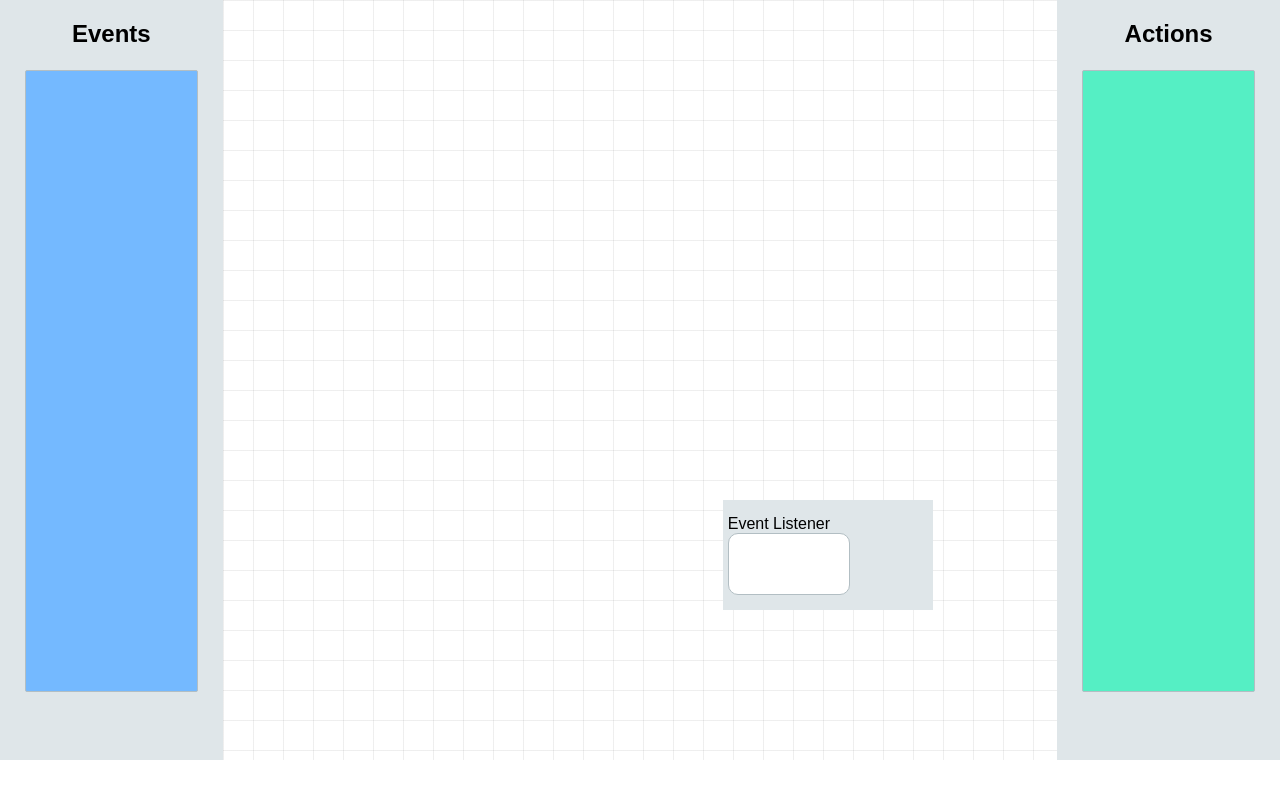
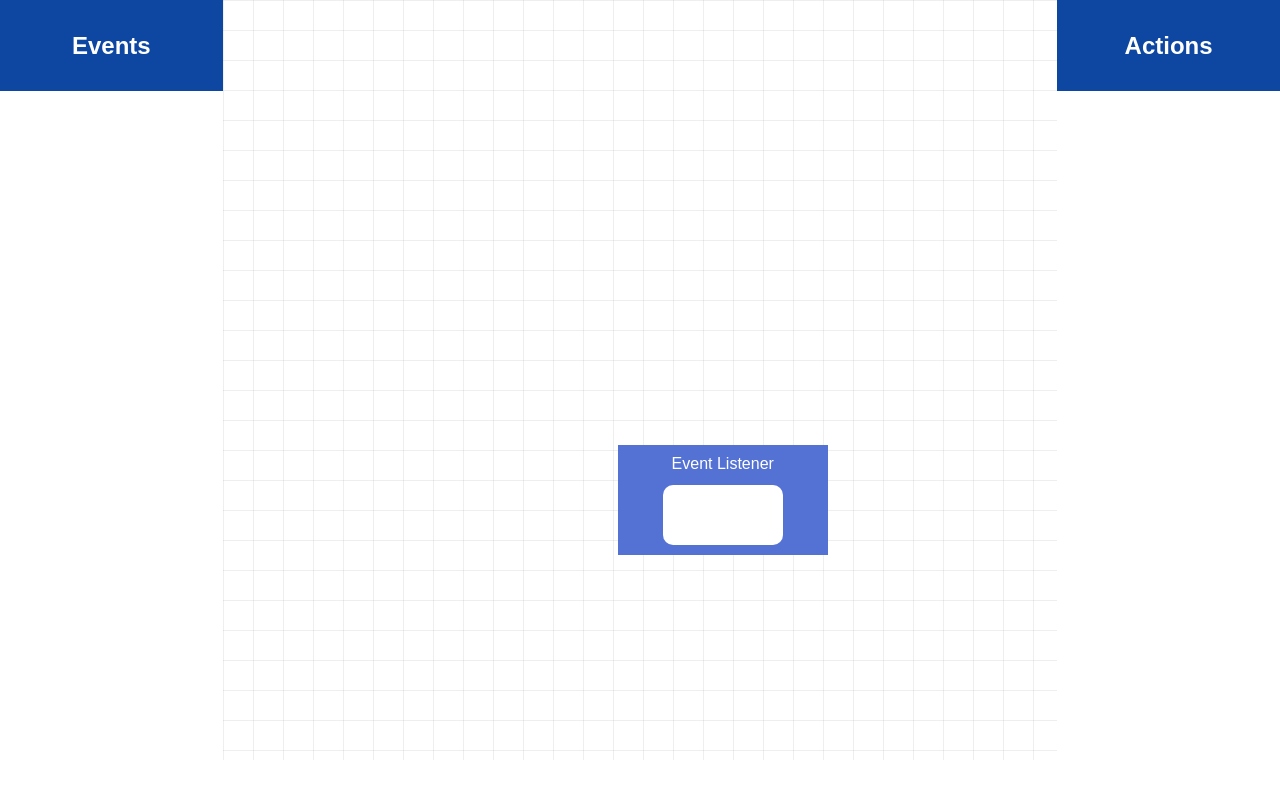
Before and after one commit to DanielSAbrahms/Sj-lv, an Electron app: page index.html in a window 1280 px wide. Drawn offline with nearby package versions, Linux system fonts and the light colour scheme; no server answers; a web font is replaced by a local one.

Commit message:
Started Using Material Design or Styling

```diff
--- a/index.html
+++ b/index.html
@@ -2,7 +2,7 @@
 <html>
 <head>
     <meta charset="UTF-8">
-    <title>Nordan</title>
+    <title>Sj-lv</title>
     <link href="styles/main.css" rel="stylesheet" type="text/css" />
     <link href = "https://code.jquery.com/ui/1.10.4/themes/ui-lightness/jquery-ui.css"
     rel = "stylesheet">
@@ -29,7 +29,7 @@
         <div id="container">
             <div id="sandbox">
                 <div id="slot_1_container">
-                    <span style="width: 100%; height: 30px;">Event Listener</span>
+                    <span class="eventListener_Container">Event Listener</span>
                     <div id="slot_1" class="slot eventListener empty"></div>
                 </div>
             </div>
--- a/scripts/_menuObject.js
+++ b/scripts/_menuObject.js
@@ -9,8 +9,7 @@ module.exports = function menuObject (type = "noType", name = "noName", active =
 
 }
 
-function dropHandler() {
-    console.log("!!!!!!!!!!!!!!!!I have a new Home");
+function dropHandler(event, ui) {
 }
 
 function doubleClickHandler() {
--- a/scripts/menu.js
+++ b/scripts/menu.js
@@ -17,7 +17,9 @@ $(function() {
       snapMode: "inner",
       cursor: "move",
       revert: "invalid",
-      stop: leftMenu.dropHandler
+      stop: function(event, ui) {
+          leftMenu.dropHandler(event, ui);
+      }
   });
 
   $("#leftMenuContainer li").on('dblclick', leftMenu.doubleClickHandler);
--- a/styles/main.css
+++ b/styles/main.css
@@ -1,4 +1,13 @@
-
+html {
+    --primary: #0d47a1 !important;
+    --primary-light: #5472d3 !important;
+    --primary-dark: #002171 !important;
+    --secondary: #ff9800 !important;
+    --secondary-light: #ffc947 !important;
+    --secondary-dark: #c66900 !important;
+    --primary-text: #ffffff !important;
+    --secondary-text: #000000 !important;
+}
 @font-face {
     font-family: "Raleway Regular";
     src: url("RalewayFont/Raleway-Medium.ttf");
@@ -23,14 +32,25 @@ body {
 
 .menu {
     width: 17.4%;
-    background: #dfe6e9;
     height: 100%;
     margin: none;
 }
 
 .menuTitle {
-    height: 25px;
+    display: flex;
+    flex-direction: column;
+    justify-content: center;
+    align-items: center;
+    height: 12%;
+    margin: 0px;
     text-align: center;
+    vertical-align: middle;
+    color: var(--primary-text);
+    background-color: var(--primary);
+}
+
+.menuTitle h2 {
+    margin: 0px;
 }
 
 #leftMenu {
@@ -38,45 +58,35 @@ body {
 }
 
 #leftMenuContainer, #rightMenuContainer {
+    display: flex;
+    flex-direction: column;
+    justify-content: center;
+    align-items: center;
+    background-color: white;
     height: 75%;
     padding: 25px;
-    margin: 25px;
-    border: solid 1.2px #b2bec3;
+    margin: 25px 0px 25px 0px;
     border-radius: 2px;
-}
-#leftMenuContainer {
-    background-color: #74b9ff;
-}
-#rightMenuContainer {
-    background-color: #55efc4;
 }
 #leftMenuContainer ul, #rightMenuContainer ul {
     margin: 0;
     padding: 0;
     height: 100%;
-    /* background-color: white; */
 }
 
 #leftMenuContainer li, #rightMenuContainer li {
-    color: white;
+    color: var(--secondary-text);
     list-style: none;
     display: table-cell;
     width: 120px;
     height: 60px;
-    border: solid 1.2px #b2bec3;
     text-align: center;
     vertical-align: middle;
     border-radius: 10px;
     z-index: 2;
+    background: var(--secondary);
 }
 
-#leftMenuContainer li {
-    background: #0984e3 !important;
-}
-
-#rightMenuContainer li {
-    background: #00b894 !important;
-}
 
 #rightMenu {
     float: right;
@@ -90,19 +100,25 @@ body {
 }
 #slot_1_container {
     position: relative;
-    left: 500px;
-    top: 500px;
-    background-color: #dfe6e9;
+    background-color: var(--primary-light);
+    color: var(--primary-text);
     height: 100px;
     width: 200px;
-    display: table-cell;
-    align-content: center;
-    vertical-align: middle;
     padding: 5px;
+    display: flex;
+    flex-direction: column;
+    justify-content: center;
+    align-items: center;
+
+}
+
+.eventListener_Container {
+    width: 100%;
+    height: 30px;
+    text-align: center;
 }
 .slot {
     background-color: white;
-    border: solid 0px #b2bec3;
     border-radius: 10px;
     height: 60px;
     width: 120px;
@@ -110,21 +126,18 @@ body {
     align-content: center;
 }
 
-.slot.empty {
-    border: solid 1.2px #b2bec3;
+.event-highlight, .action-highlight{
+    background: var(--secondary-light);
 }
 
-.event-highlight {
-    background: #ffeaa7 !important;
-}
-
-.action-highlight {
-    background: #6c5ce7 !important;
-}
 
 #sandbox {
     height: 1000px;
     width: 1000px;
+    display: flex;
+    flex-direction: column;
+    justify-content: center;
+    align-items: center;
     background-size: 30px 30px;
     background-image: linear-gradient(to right, rgba(128, 128, 128, 0.13) 1px, transparent 1px), linear-gradient(to bottom, rgba(128, 128, 128, 0.13) 1px, transparent 1px);
     -webkit-touch-callout: none;
```
